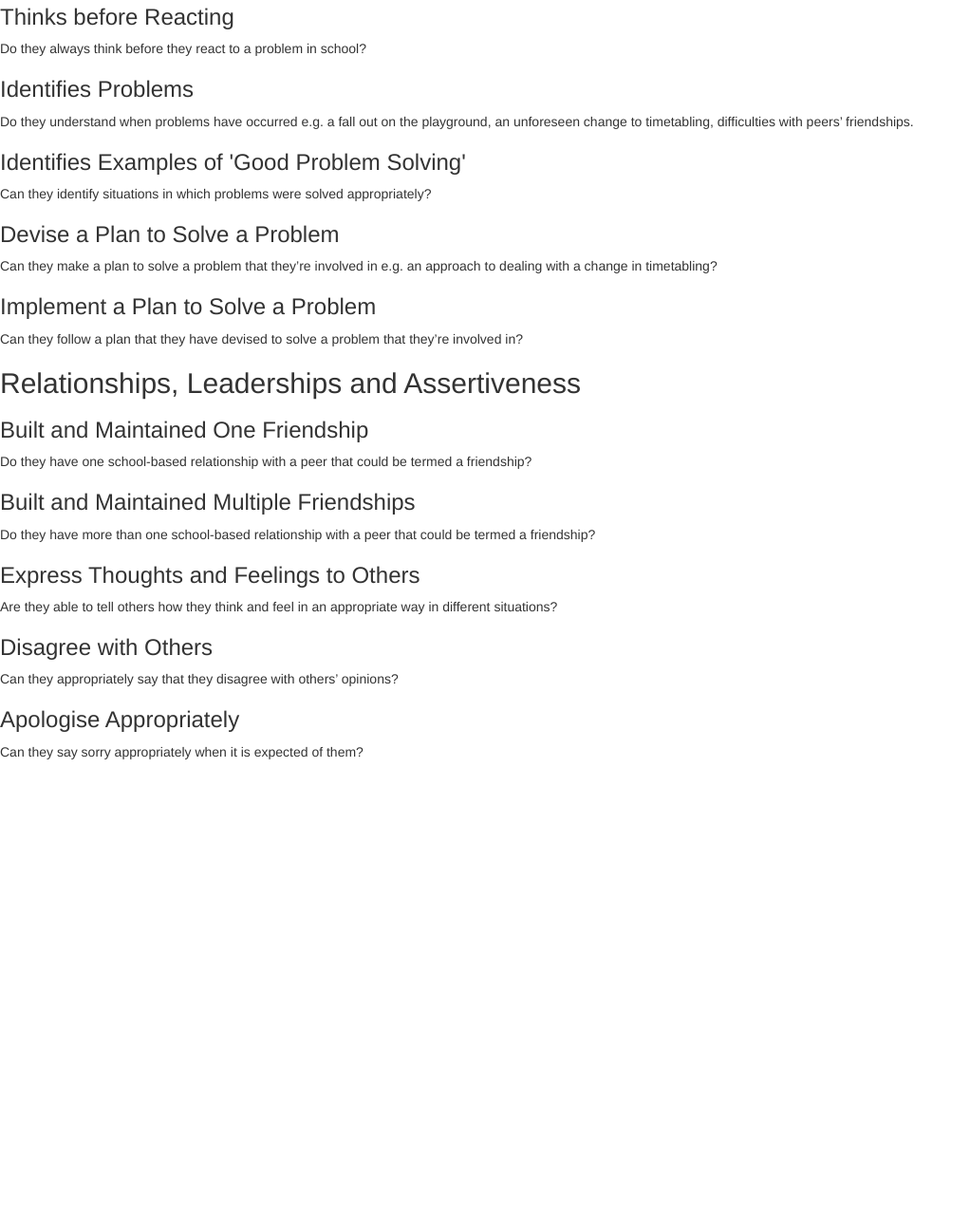
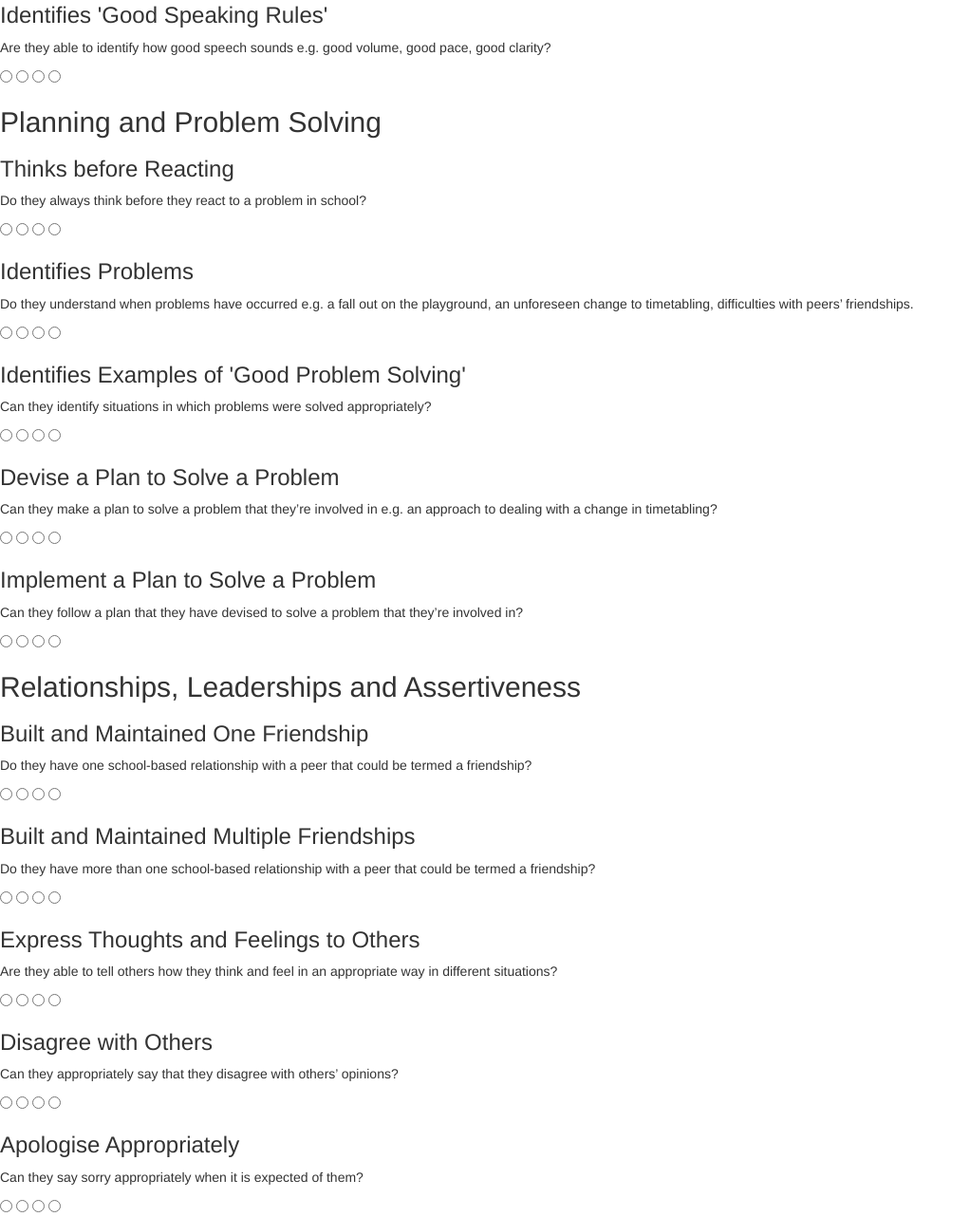
Before and after one commit to InclusiveClassrooms/skills-wheel-old, a website: page public/index.html in a window 1280 px wide. Shown: the part 2314-3596 px from the top of the page at 95% size, without its empty margins (0-1022 px from the left). Before the commit the page ends 3126 px from the top, so only its background shows below. Drawn offline with nearby package versions, Linux system fonts and the light colour scheme.

Commit message:
#7 merging with other half of form questions so all questions have 4 radio buttons

```diff
--- a/public/index.html
+++ b/public/index.html
@@ -4,8 +4,8 @@
 <head>
   <meta charset="utf-8">
   <title>Form</title>
-  <link href='https://fonts.googleapis.com/css?family=Open+Sans:700' rel='stylesheet' type='text/css'>
-  <link href='https://fonts.googleapis.com/css?family=Varela+Round' rel='stylesheet' type='text/css'>
+  <link href="https://fonts.googleapis.com/css?family=Open+Sans:700" rel="stylesheet" type="text/css">
+  <link href="https://fonts.googleapis.com/css?family=Varela+Round" rel="stylesheet" type="text/css">
   <link href="https://maxcdn.bootstrapcdn.com/bootstrap/3.3.6/css/bootstrap.min.css" rel="stylesheet" integrity="sha256-7s5uDGW3AHqw6xtJmNNtr+OBRJUlgkNJEo78P4b0yRw= sha512-nNo+yCHEyn0smMxSswnf/OnX6/KwJuZTlNZBjauKhTK0c+zT+q5JOCx0UFhXQ6rJR9jg6Es8gPuD2uZcYDLqSw=="
     crossorigin="anonymous">
   <script src="https://maxcdn.bootstrapcdn.com/bootstrap/3.3.6/js/bootstrap.min.js" integrity="sha256-KXn5puMvxCw+dAYznun+drMdG1IFl3agK0p/pqT9KAo= sha512-2e8qq0ETcfWRI4HJBzQiA3UoyFk6tbNyG+qSaIBZLyW9Xf3sWZHN/lxe9fTh1U45DpPf07yj94KsUHHWe4Yk1A==" crossorigin="anonymous"></script>
@@ -178,72 +178,163 @@
       </div>
       <h2>Verbal Communication</h2>
       <div>
+        <div>
           <h3>Good Volume</h3>
           <p>
             Do they speak with good volume, i.e. not too loudly or quietly?
           </p>
+          <input type="radio" name="good-volume" value="always" />
+          <input type="radio" name="good-volume" value="sometimes" />
+          <input type="radio" name="good-volume" value="rarely" />
+          <input type="radio" name="good-volume" value="never" />
+        </div>
+        <div>
           <h3>Good Pace</h3>
           <p>
             Do they speak with good pace, i.e. not too quickly or slowly?
           </p>
+          <input type="radio" name="good-pace" value="always" />
+          <input type="radio" name="good-pace" value="sometimes" />
+          <input type="radio" name="good-pace" value="rarely" />
+          <input type="radio" name="good-pace" value="never" />
+        </div>
+        <div>
           <h3>Clarity</h3>
           <p>
             Is their speech clear to others?
           </p>
+          <input type="radio" name="clear-speech" value="always" />
+          <input type="radio" name="clear-speech" value="sometimes" />
+          <input type="radio" name="clear-speech" value="rarely" />
+          <input type="radio" name="clear-speech" value="never" />
+        </div>
+        <div>
           <h3>Relevance</h3>
           <p>
             Do they always speak with relevance in a conversation?
           </p>
+          <input type="radio" name="speak-with-relevance" value="always" />
+          <input type="radio" name="speak-with-relevance" value="sometimes" />
+          <input type="radio" name="speak-with-relevance" value="rarely" />
+          <input type="radio" name="speak-with-relevance" value="never" />
+        </div>
+        <div>
           <h3>Identifies 'Good Speaking Rules'</h3>
           <p>
             Are they able to identify how good speech sounds e.g. good volume, good pace, good clarity?
           </p>
+          <input type="radio" name="indentify-good-speech" value="always" />
+          <input type="radio" name="indentify-good-speech" value="sometimes" />
+          <input type="radio" name="indentify-good-speech" value="rarely" />
+          <input type="radio" name="indentify-good-speech" value="never" />
+        </div>
       </div>
       <h2>Planning and Problem Solving</h2>
+      <div>
         <div>
           <h3>Thinks before Reacting</h3>
           <p>
             Do they always think before they react to a problem in school?
           </p>
+          <input type="radio" name="think-before-react" value="always" />
+          <input type="radio" name="think-before-react" value="sometimes" />
+          <input type="radio" name="think-before-react" value="rarely" />
+          <input type="radio" name="think-before-react" value="never" />
+        </div>
+        <div>
           <h3>Identifies Problems</h3>
           <p>
             Do they understand when problems have occurred e.g. a fall out on the playground, an unforeseen change to timetabling, difficulties with peers’ friendships.
           </p>
+          <input type="radio" name="understand-problems-occurred" value="always" />
+          <input type="radio" name="understand-problems-occurred" value="sometimes" />
+          <input type="radio" name="understand-problems-occurred" value="rarely" />
+          <input type="radio" name="understand-problems-occurred" value="never" />
+        </div>
+        <div>
           <h3>Identifies Examples of 'Good Problem Solving'</h3>
           <p>
             Can they identify situations in which problems were solved appropriately?
           </p>
+          <input type="radio" name="problems-solved-appropriately" value="always" />
+          <input type="radio" name="problems-solved-appropriately" value="sometimes" />
+          <input type="radio" name="problems-solved-appropriately" value="rarely" />
+          <input type="radio" name="problems-solved-appropriately" value="never" />
+
+        </div>
+        <div>
           <h3>Devise a Plan to Solve a Problem</h3>
           <p>
             Can they make a plan to solve a problem that they’re involved in e.g. an approach to dealing with a change in timetabling?
           </p>
+          <input type="radio" name="make-a-plan" value="always" />
+          <input type="radio" name="make-a-plan" value="sometimes" />
+          <input type="radio" name="make-a-plan" value="rarely" />
+          <input type="radio" name="make-a-plan" value="never" />
+        </div>
+        <div>
           <h3>Implement a Plan to Solve a Problem</h3>
           <p>
             Can they follow a plan that they have devised to solve a problem that they’re involved in?
           </p>
+          <input type="radio" name="follow-a-plan" value="always" />
+          <input type="radio" name="follow-a-plan" value="sometimes" />
+          <input type="radio" name="follow-a-plan" value="rarely" />
+          <input type="radio" name="follow-a-plan" value="never" />
         </div>
+      </div>
+      <div>
         <h2>Relationships, Leaderships and Assertiveness</h2>
         <div>
           <h3>Built and Maintained One Friendship</h3>
           <p>
             Do they have one school-based relationship with a peer that could be termed a friendship?
           </p>
+          <input type="radio" name="built-one-friendship" value="always" />
+          <input type="radio" name="built-one-friendship" value="sometimes" />
+          <input type="radio" name="built-one-friendship" value="rarely" />
+          <input type="radio" name="built-one-friendship" value="never" />
+        </div>
+        <div>
           <h3>Built and Maintained Multiple Friendships</h3>
           <p>
             Do they have more than one school-based relationship with a peer that could be termed a friendship?
           </p>
+          <input type="radio" name="built-multiple-friendships" value="always" />
+          <input type="radio" name="built-multiple-friendships" value="sometimes" />
+          <input type="radio" name="built-multiple-friendships" value="rarely" />
+          <input type="radio" name="built-multiple-friendships" value="never" />
+        </div>
+        <div>
           <h3>Express Thoughts and Feelings to Others</h3>
           <p>
             Are they able to tell others how they think and feel in an appropriate way in different situations?
           </p>
+          <input type="radio" name="express-thoughts-to-others" value="always" />
+          <input type="radio" name="express-thoughts-to-others" value="sometimes" />
+          <input type="radio" name="express-thoughts-to-others" value="rarely" />
+          <input type="radio" name="express-thoughts-to-others" value="never" />
+        </div>
+        <div>
           <h3>Disagree with Others</h3>
           <p>
             Can they appropriately say that they disagree with others’ opinions?
           </p>
+          <input type="radio" name="disagree-with-others" value="always" />
+          <input type="radio" name="disagree-with-others" value="sometimes" />
+          <input type="radio" name="disagree-with-others" value="rarely" />
+          <input type="radio" name="disagree-with-others" value="never" />
+        </div>
+        <div>
           <h3>Apologise Appropriately</h3>
           <p>
             Can they say sorry appropriately when it is expected of them?
           </p>
+          <input type="radio" name="apologise-appropriately" value="always" />
+          <input type="radio" name="apologise-appropriately" value="sometimes" />
+          <input type="radio" name="apologise-appropriately" value="rarely" />
+          <input type="radio" name="apologise-appropriately" value="never" />
+        </div>
       </div>
     </div>
   </form>
```
Lines whose indentation alone changed are shown as unchanged.
